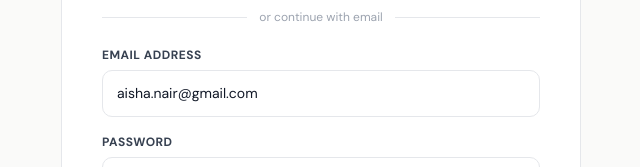
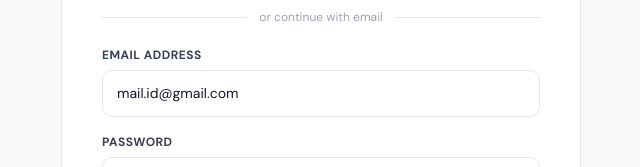
Before and after one commit to JYOTHISHTM/SpeakSmart-client, a React (Vite) app: page /login in a window 1280 px wide. Shown: the part 357-524 px from the top of the page, without its empty margins (319-959 px from the left). Built offline with nearby package versions, Linux system fonts and the light colour scheme; no server answers.

Commit message:
refactor: update LoginPage for new feature consistency

```diff
--- a/src/pages/LoginPage.tsx
+++ b/src/pages/LoginPage.tsx
@@ -8,7 +8,7 @@ import { api } from "../services/auth.service";
 
 
 export default function LoginPage() {
-  const [email, setEmail] = useState("aisha.nair@gmail.com");
+  const [email, setEmail] = useState("mail.id@gmail.com");
   const [password, setPassword] = useState("••••••••••");
 
 
@@ -86,7 +86,7 @@ export default function LoginPage() {
         {/* Email */}
         <div style={{ marginBottom: 16 }}>
           <label style={{ display: "block", fontSize: 12, fontWeight: 600, color: "#374151", marginBottom: 6, letterSpacing: "0.04em" }}>EMAIL ADDRESS</label>
-          <input className="ss-input" type="email" placeholder="aisha@example.com" value={email} onChange={e => setEmail(e.target.value)} />
+          <input className="ss-input" type="email" placeholder="jo@example.com" value={email} onChange={e => setEmail(e.target.value)} />
         </div>
 
         {/* Password */}
```
